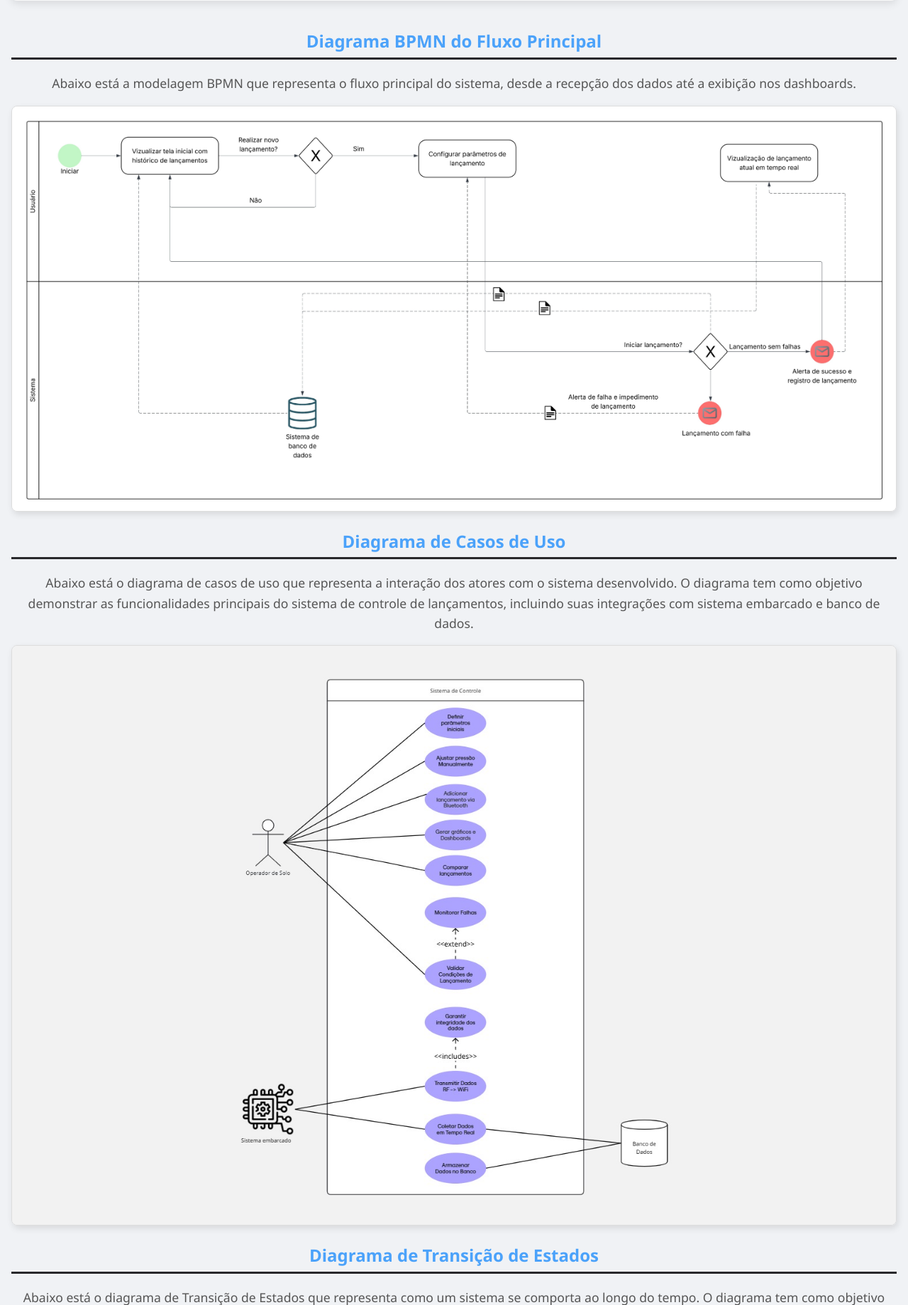
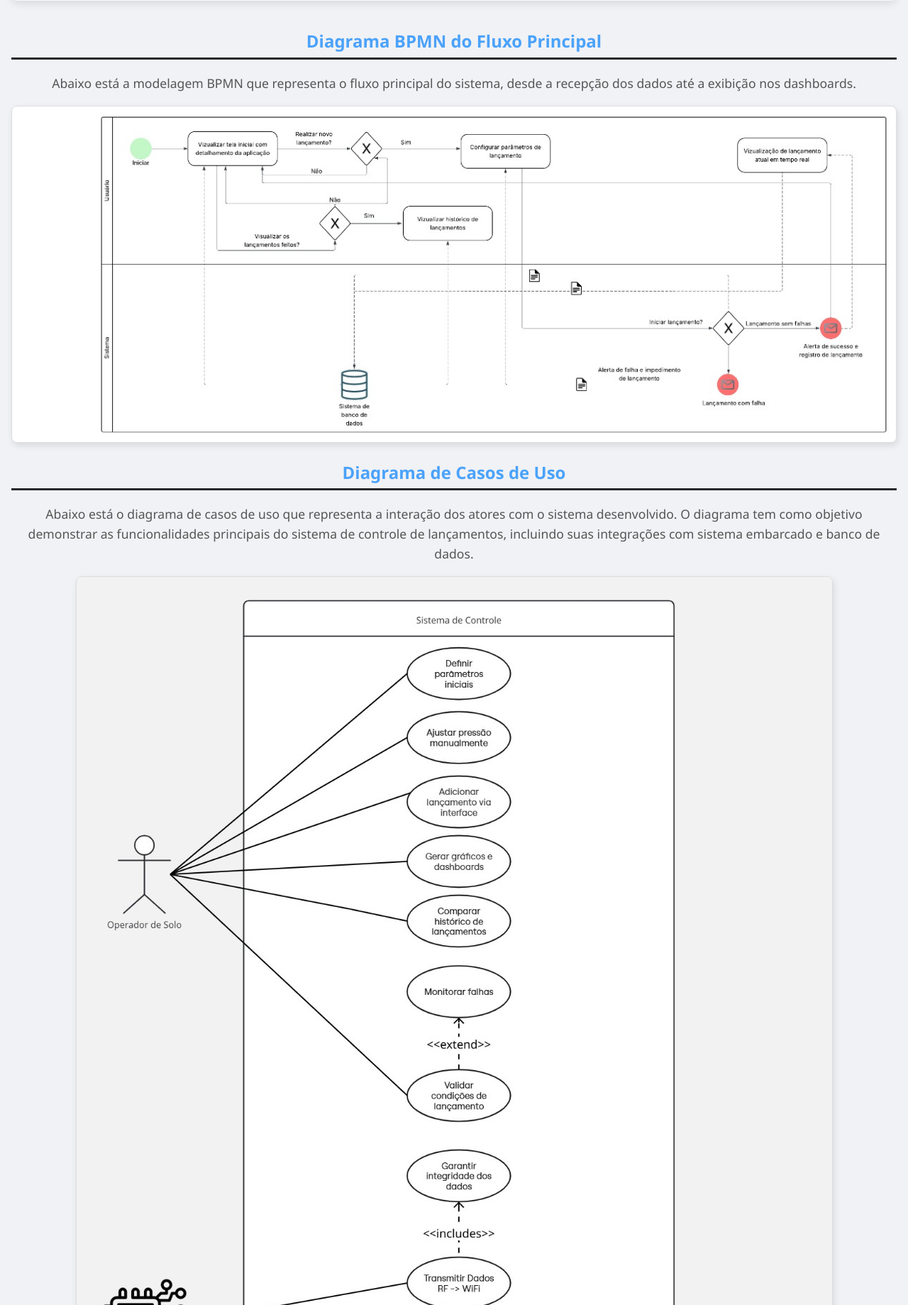
Before and after one commit to moonshinerd/interface-pi1, a Django app: page / in a window 1280 px wide. Shown: the part 1448-3287 px from the top of the page at 71% size. Run offline with Django 5.2, Linux system fonts and the light colour scheme; some libraries are stand-ins or nearby versions.

Commit message:
atualização das imagens dos diagramas - Prototipo

```diff
--- a/core/templates/core/home.html
+++ b/core/templates/core/home.html
@@ -57,10 +57,10 @@
 <section class="info-section image-section">
   <h2>Diagrama BPMN do Fluxo Principal</h2>
   <p>Abaixo está a modelagem BPMN que representa o fluxo principal do sistema, desde a recepção dos dados até a exibição nos dashboards.</p>
-  <img class="bpmn" src="{% static 'assets/bpmn-diagrama.jpg' %}" alt="Diagrama BPMN" />
+  <img class="bpmn" src="{% static 'assets/BPMN-atualizado.jpeg' %}" alt="Diagrama BPMN" />
    <h2>Diagrama de Casos de Uso</h2>
    <p>Abaixo está o diagrama de casos de uso que representa a interação dos atores com o sistema desenvolvido. O diagrama tem como objetivo demonstrar as funcionalidades principais do sistema de controle de lançamentos, incluindo suas integrações com sistema embarcado e banco de dados.</p>
-  <img class="bpmn" src="{% static 'assets/diagrama_casos_de_uso.jpg' %}" alt="Diagrama Casos de Uso" />
+  <img class="bpmn" src="{% static 'assets/DiagramaCasosDeUso-atualizado.jpeg' %}" alt="Diagrama Casos de Uso" />
    <h2>Diagrama de Transição de Estados</h2>
    <p>Abaixo está o diagrama de Transição de Estados que representa como um sistema se comporta ao longo do tempo. O diagrama tem como objetivo demonstrar quais são os estados possíveis e quais eventos fazem o sistema mudar de um estado para outro. </p>
   <img class="bpmn" src="{% static 'assets/Pi1TransicaoDeEstados.png' %}" alt="Diagrama de Transição de Estados" />
```
Also changed, not shown: core/static/assets/BPMN-atualizado.jpeg (added), core/static/assets/DER atualizado.jpeg (added), core/static/assets/DiagramaCasosDeUso-atualizado.jpeg (added).
